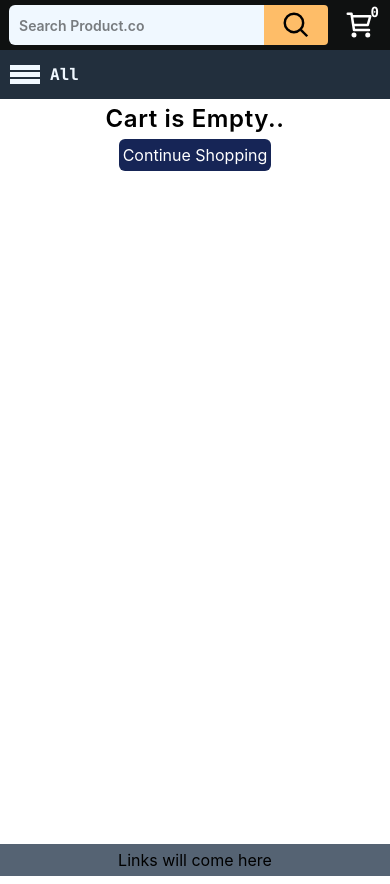
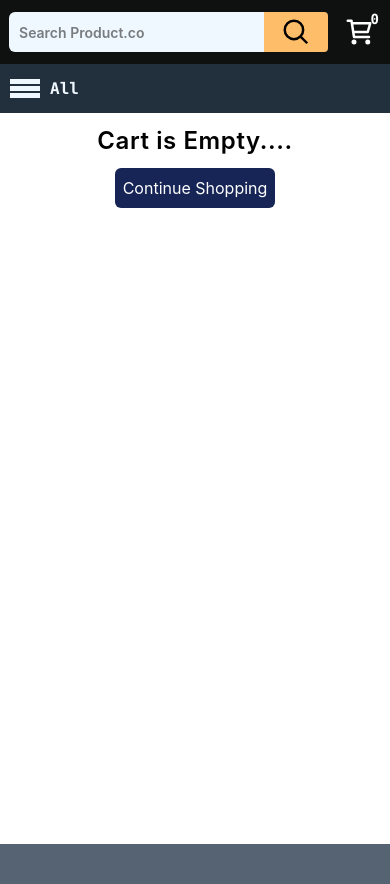
Before and after one commit to AbhirupRoy27/E-com_React, a React (Vite) app: page /cart in a window 390 px wide. Built offline with nearby package versions, Linux system fonts and the light colour scheme.

Commit message:
style: update cart page UI and adjust search bar padding

```diff
--- a/src/Components/Footer/index.jsx
+++ b/src/Components/Footer/index.jsx
@@ -2,8 +2,8 @@ import React from 'react'
 
 function FooterLinks() {
   return (
-    <div className="footer-container">
-      <h2>Links will come here</h2>
+    <div className="min-h-10 footer-container">
+      <h2></h2>
     </div>
   )
 }
--- a/src/Components/SearchBar/Search.css
+++ b/src/Components/SearchBar/Search.css
@@ -3,10 +3,10 @@
   align-items: center;
   justify-content: space-around;
   font-Size: 20px;
-  padding: 1px;
+  padding: 1.5% 1%;
   gap: 1rem;
   background-color: #0f1111;
-  height: 50px;
+  height: 64px;
   color: aliceblue;
   cursor: pointer;
 }
--- a/src/Pages/CartPage/Cart.jsx
+++ b/src/Pages/CartPage/Cart.jsx
@@ -27,7 +27,7 @@ function Cart() {
       ) : (
         <div className="flex flex-col items-center">
           <h1 className="text-center text-2xl font-semibold tracking-wide custom-cart-heading">
-            Cart is Empty..{' '}
+            Cart is Empty....
           </h1>
           <button
             onClick={() => navigate('/Products')}
--- a/src/Pages/CartPage/styles.css
+++ b/src/Pages/CartPage/styles.css
@@ -1,10 +1,22 @@
 .custom-cart-heading {
+  margin-top: 1%;
   padding: 1%;
 }
 
 .custom-button {
   padding: 1%;
   width: max-content;
+}
+
+@media (max-width: 550px) {
+  .custom-cart-heading {
+    margin-top: 2%;
+  }
+
+  .custom-button {
+    margin-top: 2%;
+    padding: 2%;
+  }
 }
 
 
```
